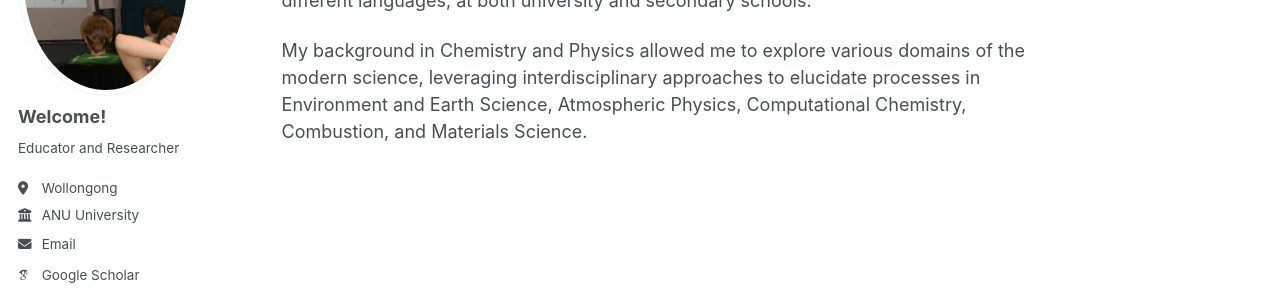
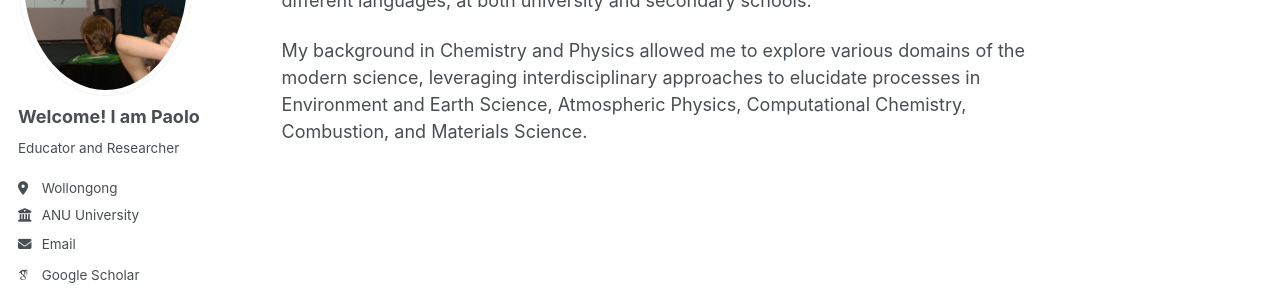
Before and after one commit to PaoloSebas/PaoloSebas.github.io, a Jekyll site: the page built from _pages/about.md, in a window 1280 px wide. Shown: the part 232-529 px from the top of the page. Built offline with Jekyll 4.4.1, drawn with Linux system fonts in a browser that asks for light colours; some web fonts are replaced; a script that is not in the unit is left out.

Commit message:
Update _config.yml

```diff
--- a/_config.yml
+++ b/_config.yml
@@ -24,7 +24,7 @@ repository               : "PaoloSebas/PaoloSebas.github.io"
 author:
   # Biographic information
   avatar           : "Teaching.jpg"
-  name             : "Welcome!"
+  name             : "Welcome! I am Paolo"
   pronouns         : # example: "she/her"
   bio              : "Educator and Researcher"
   location         : "Wollongong"
```
